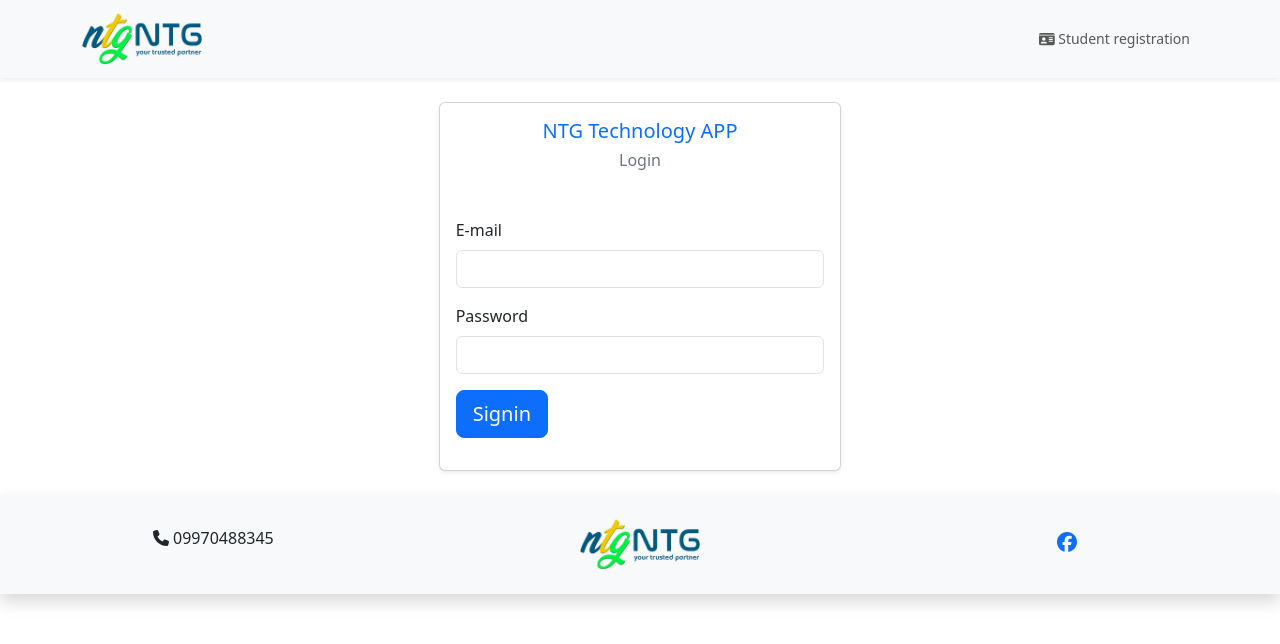
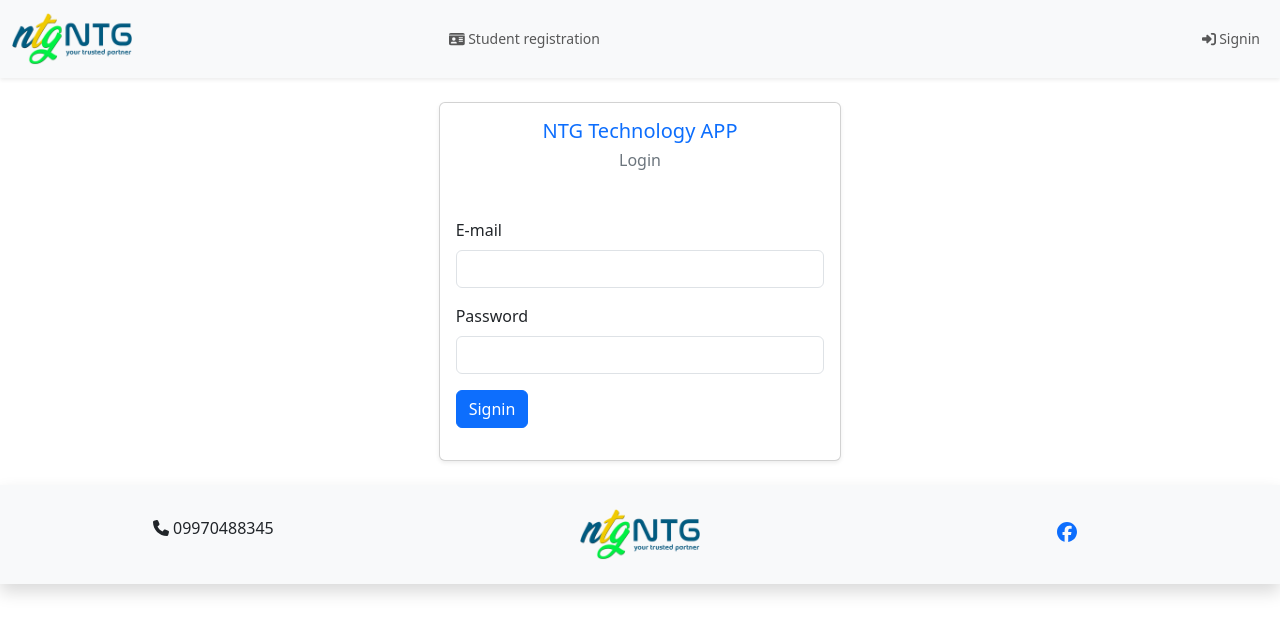
Before and after one commit to khinewin/ntg-vue, a Vue app: page /app-login in a window 1280 px wide. Shown: the top 644 px of the page. Built offline with nearby package versions, Linux system fonts and the light colour scheme; no server answers.

Commit message:
add two col to deskboard

```diff
--- a/src/App.vue
+++ b/src/App.vue
@@ -1,5 +1,5 @@
 <template>
-  <nav-bar :loginEmail="loginEmail" :loginUid="loginUid" :isLogin="isLogin"></nav-bar>
+  <nav-bar :loginEmail="loginEmail" :loginUid="loginUid" :isAuthenticated="isAuthenticated"></nav-bar>
 
   <router-view/>
   <div>
@@ -23,28 +23,38 @@
             }
         },
         mounted(){
-          this.checkLogin();
+            this.checkLogin();
+
         },
+
+        computed:{
+            isAuthenticated (){
+                return this.$store.getters.isAuthenticated;
+            },
+            loginEmail (){
+              return this.$store.getters.email;
+            },
+            loginUid(){
+              return this.$store.getters.uid;
+            }
+        },
+
         methods:{
           checkLogin(){
-            const auth=getAuth();
-            onAuthStateChanged(auth, (user)=>{
+              const auth=getAuth();
+              onAuthStateChanged(auth, (user)=>{
                 if(user){
                   this.$store.dispatch("setLoginUser", user)
+
+
                 }
             })
+
+
+
           },
-        },
-        computed: {
-        isLogin(){
-            return this.$store.state.isLogin;
-        },
-        loginEmail(){
-            return this.$store.state.user.email;
-        },
-        loginUid(){
-            return this.$store.state.user.uid;
-        }
+
+
     },
 
 
--- a/src/router/index.js
+++ b/src/router/index.js
@@ -3,6 +3,8 @@
 import PostDetails from "../views/PostDetails.vue"
 import StudentRegistration from '@/views/StudentRegistration.vue'
 import AppLogin from "@/views/AppLogin.vue"
+import store  from '@/store/index.js'
+import AppDashboard from '@/views/AppDashboard'
 
 const routes = [
   {
@@ -20,17 +22,53 @@
   },
   {
     path: "/student-registration",
-    component: StudentRegistration
+    component: StudentRegistration,
+    name: "StudentRegistration"
   },
   {
     path: "/app-login",
-    component : AppLogin
+    component : AppLogin,
+    name: "AppLogin",
+    meta : {guest: true}
+  },
+  {
+    path: "/dashboard",
+    component: AppDashboard,
+    name: "AppDashboard",
+    meta : {requiresAuth : true}
   }
 ]
 
+
+
+
 const router = createRouter({
   history: createWebHistory(process.env.BASE_URL),
-  routes,
+    routes
 })
 
+router.beforeEach((to, from, next) => {
+  if (to.matched.some((record) => record.meta.requiresAuth)) {
+    if (store.getters.isAuthenticated) {
+      next();
+      return;
+    }
+    router.push("/app-login")
+  } else {
+    next();
+  }
+});
+
+router.beforeEach((to, from, next) => {
+  if (to.matched.some((record) => record.meta.guest)) {
+    if (!store.getters.isAuthenticated) {
+      next();
+      return;
+    }
+    router.push("/dashboard")
+  } else {
+    next();
+  }
+});
+
 export default router
--- a/src/store/index.js
+++ b/src/store/index.js
@@ -1,32 +1,67 @@
 import { ssrContextKey } from 'vue'
 import { createStore } from 'vuex'
 
+import { doc, setDoc, collection, addDoc, query, getDocs,orderBy, getCountFromServer } from "firebase/firestore";
+import db from "../firebase"
 
-export default createStore({
+ const store= createStore({
   state: {
     user : {},
-    isLogin : false
+    isAuth:false,
+    postCount : 0,
+    studentRegistrationCount: 0
   },
   getters: {
+    uid : state=> state.user.uid,
+    email: state=>state.user.email,
+    isAuthenticated : state=> !!state.isAuth,
+    postCount :state => state.postCount,
+    studentRegistrationCount : state => state.studentRegistrationCount
   },
   mutations: {
         SET_LOGIN_USER(state, payload){
-        state.isLogin=true;
             state.user.email=payload.email;
             state.user.uid=payload.uid;
+            state.isAuth=true;
         },
         SET_LOGOUT_USER(state, payload){
-      state.isLogin=false;
           state.user={}
+          state.isAuth=false;
+      },
+      SET_POST_COUNT(state, payload){
+          state.postCount=payload;
+      },
+      SET_STUDENT_REGISTRATION_COUNT(state, payload){
+        state.studentRegistrationCount=payload;
     }
   },
+
   actions: {
     setLoginUser(context,payload){
       context.commit("SET_LOGIN_USER", payload)
     },
     setLogoutUser(context, payload){
       context.commit("SET_LOGOUT_USER", payload)
+    },
+    async fetchPostsStudentRegistrationCount(context, payload){
+
+      const coll = collection(db, "contents");
+      const snapshot = await getCountFromServer(coll);
+      context.commit("SET_POST_COUNT", snapshot.data().count)
+
+      const collStu = collection(db, "students");
+      const snapshotStu = await getCountFromServer(collStu);
+      context.commit("SET_STUDENT_REGISTRATION_COUNT", snapshotStu.data().count)
+      /*
+      const q = query(collection(db, "contents"), orderBy("title", "desc"));
+      const querySnapshot = await getDocs(q);
+      querySnapshot.forEach((doc) => {
+      })
+      */
     }
   },
 
 })
+
+
+export default store;
--- /dev/null
+++ b/src/views/AppDashboard.vue
@@ -0,0 +1,61 @@
+<template lang="">
+    <div class="row">
+            <div class="col-sm-2">
+                    <SideBar></SideBar>
+            </div>
+            <div class="col-sm-10" style="min-height: 500px">
+                <div class="row my-4">
+                        <div class="col-sm-4">
+                                <div class="card shadow-sm">
+                                        <div class="card-body">
+                                                <h4 class="card-title text-primary">Posts <span class="badge text-bg-success ">{{postCount}}</span></h4>
+                                                <hr>
+                                                <div>
+                                                        <button class="btn btn-secondary">Detail</button>
+                                                </div>
+                                        </div>
+                                </div>
+                        </div>
+                        <div class="col-sm-8">
+                                <div class="card shadow-sm">
+                                        <div class="card-body">
+                                                <h4 class="card-title text-primary">Students registration <span class="badge text-bg-primary ">{{studentRegistrationCount}}</span></h4>
+                                                <hr>
+                                                <div >
+                                                        <button class="btn btn-secondary">Detail</button>
+                                                </div>
+                                        </div>
+                                </div>
+                        </div>
+                </div>
+            </div>
+    </div>
+</template>
+<script>
+import SideBar from "@/views/SideBar.vue"
+export default {
+    name: "AppDashboard",
+    components: {
+            SideBar
+    },
+    mounted(){
+        this.fetchPosts()
+    },
+    methods: {
+        fetchPosts(){
+                this.$store.dispatch("fetchPostsStudentRegistrationCount")
+        }
+    },
+    computed:{
+        postCount(){
+                return this.$store.getters.postCount;
+        },
+        studentRegistrationCount(){
+                return this.$store.getters.studentRegistrationCount;
+        }
+    }
+}
+</script>
+<style lang="">
+
+</style>
--- a/src/views/AppLogin.vue
+++ b/src/views/AppLogin.vue
@@ -3,7 +3,7 @@
         <div class="row">
             <div class="col-12">
                 <div class="row justify-content-center my-4">
-                    <div class="col-4">
+                    <div class="col-sm-4">
                         <div class="card shadow-sm">
                             <div class="card-body">
                                     <h5 class="text-primary text-center">NTG Technology APP</h5>
@@ -23,7 +23,12 @@
                                                 <span v-if="errors.password" class="text-danger small">{{ errors.password }}</span>
                                             </div>
                                             <div class="mb-3">
-                                                <button type="submit" class="btn btn-primary btn-lg">Signin</button>
+                                                <button type="submit" class="btn btn-primary" :class="{disabled: isLoading}">
+                                                    <div class="spinner-border text-light spinner-border-sm" role="status" v-if="isLoading">
+                                                        <span class="visually-hidden">Loading...</span>
+                                                    </div>
+                                                    Signin
+                                                </button>
                                             </div>
                                     </form>
                             </div>
@@ -36,6 +41,7 @@
 </template>
 <script>
 import { getAuth,onAuthStateChanged, signInWithEmailAndPassword } from "firebase/auth";
+import store from "../store"
 
 export default {
     name : "AppLogin",
@@ -48,19 +54,20 @@
                 password :""
             },
             firebase_msg: "",
-            login_msg:""
+            login_msg:"",
+            isLoading: false,
 
         }
     },
-    mounted(){
 
-    },
 
     methods: {
+
 
         doSignin(){
             this.checkValidataion();
             if(!this.errors.email && !this.errors.password){
+                this.isLoading=true;
                 const auth=getAuth();
                 signInWithEmailAndPassword(auth, this.email, this.password)
                 .then((res)=>{
@@ -70,10 +77,13 @@
                     this.password="";
                     this.login_msg="Authentication success.";
                     setTimeout(() => {
+                        this.isLoading=false;
                         this.login_msg="";
-                    }, 3000);
+                        this.$router.push("dashboard")
+                    }, 2000);
                 })
                 .catch((rej)=>{
+                    this.isLoading=false;
                     this.firebase_msg=rej.code
                 })
             }
--- a/src/views/NavBar.vue
+++ b/src/views/NavBar.vue
@@ -1,28 +1,37 @@
 <template>
         <nav class="navbar navbar-expand-lg bg-body-tertiary shadow-sm">
-            <div class="container">
+            <div class="container-fluid">
                 <a class="navbar-brand" href="#!" ><router-link to="/"><img src="../assets/ntg-logo.png" width="120" alt="NTG TECHNOLOGY"></router-link></a>
                 <button class="navbar-toggler" type="button" data-bs-toggle="collapse" data-bs-target="#navbarSupportedContent" aria-controls="navbarSupportedContent" aria-expanded="false" aria-label="Toggle navigation">
                 <span class="navbar-toggler-icon"></span>
                 </button>
                 <div class="collapse navbar-collapse" id="navbarSupportedContent">
+                    <ul class="navbar-nav ms-auto me-auto mb-2 mb-lg-0">
+                        <li class="nav-item" >
+                                <router-link to="/student-registration" class="nav-link"><i class="fa-solid fa-id-card"></i> Student registration</router-link>
+                        </li>
+                    </ul>
                     <ul class="navbar-nav ms-auto mb-2 mb-lg-0">
 
-                        <li class="nav-item dropdown" v-if="isLogin">
+                        <li class="nav-item" v-if="!isAuthenticated">
+                                <router-link to="/app-login" class="nav-link"><i class="fa-solid fa-right-to-bracket"></i> Signin</router-link>
+                        </li>
+                        <li class="nav-item" v-if="isAuthenticated">
+                                <router-link to="/dashboard" class="nav-link"><i class="fa-solid fa-bars"></i> Dashboard</router-link>
+                        </li>
+                        <li class="nav-item dropdown" v-if="isAuthenticated">
                             <a class="nav-link dropdown-toggle" href="#" role="button" data-bs-toggle="dropdown" aria-expanded="false">
-                                {{loginEmail}}
+                                <i class="fa-solid fa-user"></i>  {{loginEmail}}
                             </a>
                             <ul class="dropdown-menu">
                                 <li class="nav-item">
-                                    <router-link to="#!" @click="setLogoutUser" class="dropdown-item"><i class="fa-solid fa-user"></i> Logout </router-link>
+                                    <router-link to="#!" @click="setLogoutUser" class="dropdown-item"><i class="fa-solid fa-right-from-bracket"></i> Logout </router-link>
                                 </li>
 
                             </ul>
                         </li>
 
-                        <li class="nav-item" v-else>
-                                <router-link to="/student-registration" class="nav-link"><i class="fa-solid fa-id-card"></i> Student registration</router-link>
-                        </li>
+
 
                     </ul>
 
@@ -37,10 +46,9 @@
 
     export default {
         name: "NavBar",
-        props :["isLogin", "loginEmail", "loginUid"],
+        props :["loginEmail", "loginUid", "isAuthenticated"],
         data(){
             return {
-
             }
         },
         methods:{
@@ -49,6 +57,7 @@
                 signOut(auth)
                 .then(()=>{
                     this.$store.dispatch("setLogoutUser")
+                    this.$router.push("/app-login")
                 })
             }
         }
```
Also changed, not shown: src/views/SideBar.vue (added, +15 -0 lines), src/views/StudentRegistration.vue (+37 -9 lines). Lines whose indentation alone changed are shown as unchanged.
